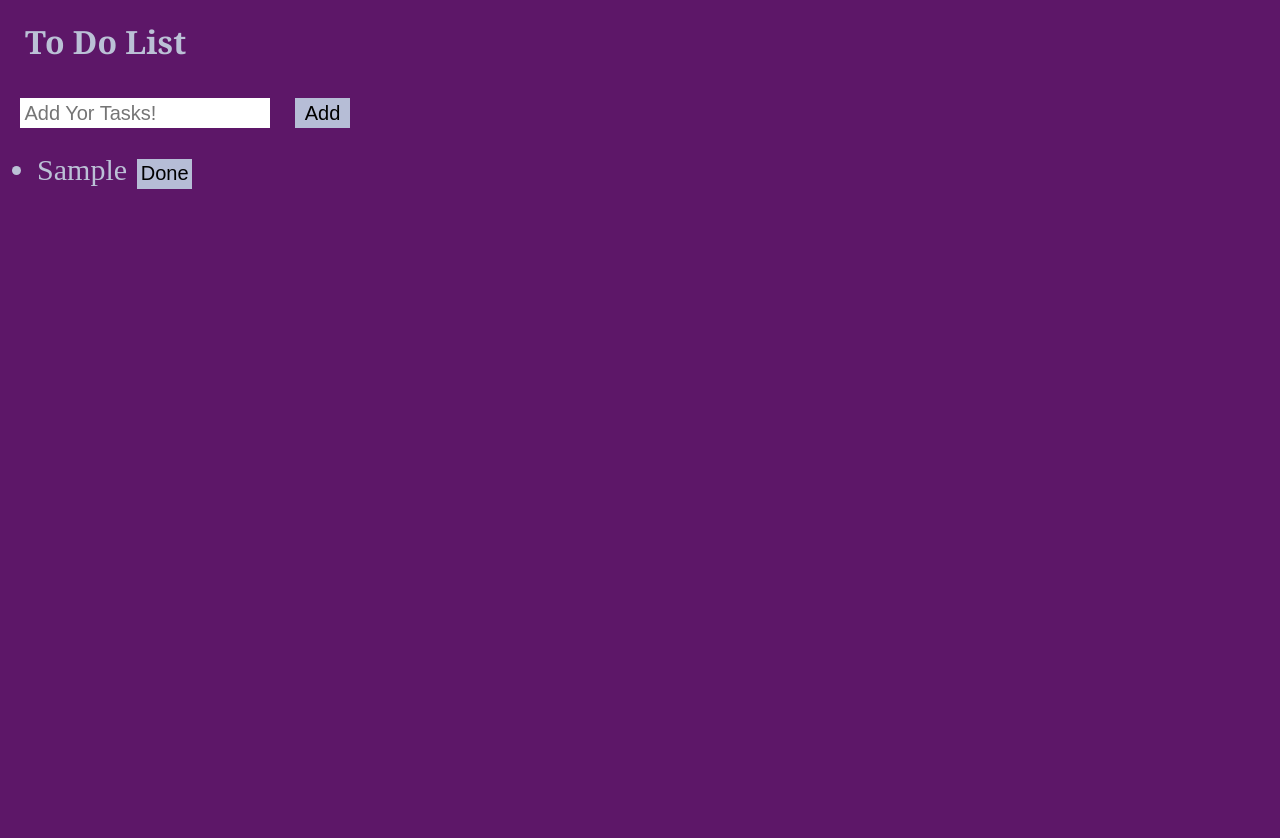
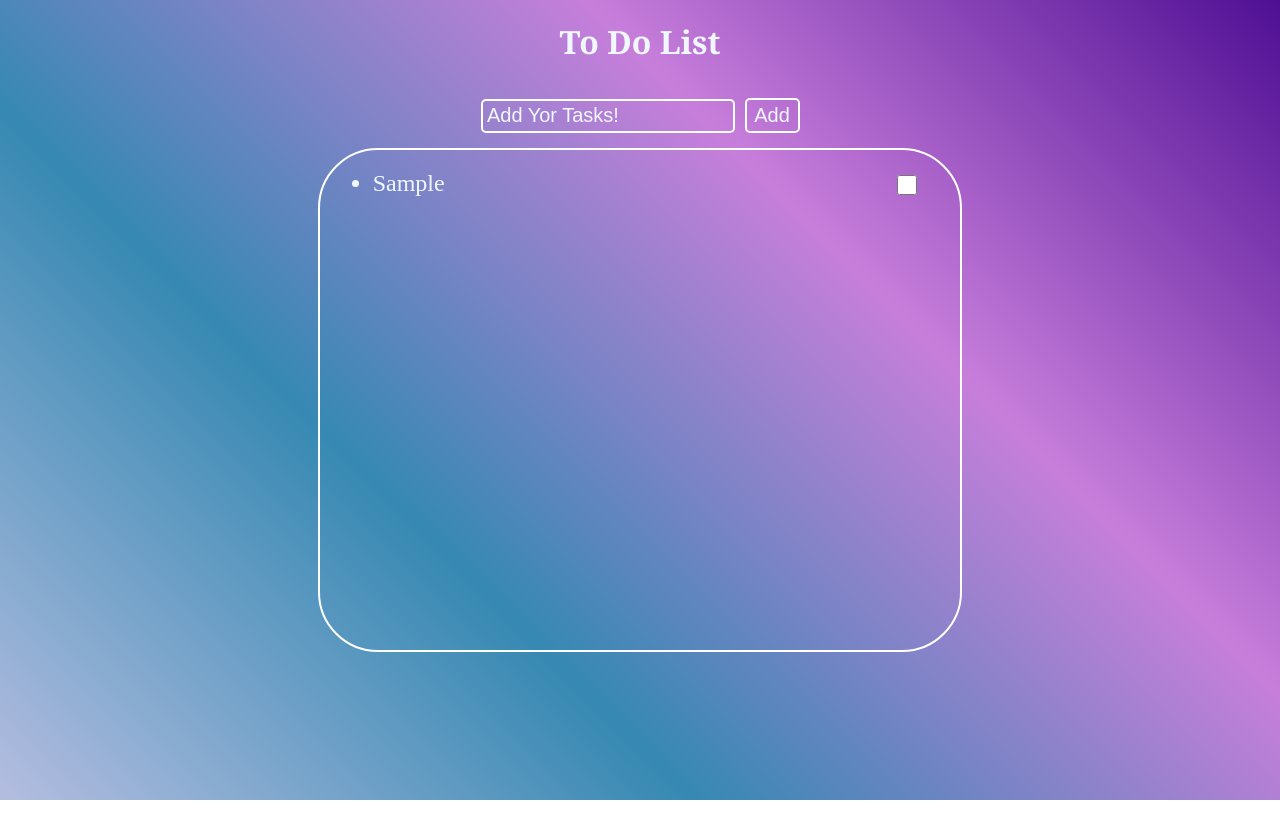
Before and after one commit to GarvModi18/CognoRise-Infotech, a plain HTML site: page ToDoList/index.html in a window 1280 px wide. Both pictures are taken after typing "Sample" into the empty fields and a click on the button "Add". Shown: the top 838 px of the page. After the commit the page ends 800 px from the top, so only its background shows below. Drawn offline with Linux system fonts and the light colour scheme.

Commit message:
Updated Layout

```diff
--- a/ToDoList/index.html
+++ b/ToDoList/index.html
@@ -14,10 +14,14 @@
         <input type="text" placeholder=" Add Yor Tasks!" id="TaskInput">
         <button>Add</button>
     </div>
-    <div class="listContainer">
-        <ul id="list">
-        </ul>
+    <div class="container">
+        <div class="listContainer">
+            <ul id="list">
+            </ul>
+            <div class="checkboxDiv"></div>
+        </div>
     </div>
+
     <script src="script.js"></script>
 </body>
 </html>
--- a/ToDoList/script.js
+++ b/ToDoList/script.js
@@ -1,21 +1,31 @@
 let input=document.getElementById("TaskInput");
 let button=document.querySelector("button");
 let list=document.getElementById("list");
-let div=document.getElementsByClassName("listContainer");
+let checkboxDiv=document.getElementsByClassName('checkboxDiv')[0];//class returns a collection
 
 button.addEventListener("click",(e) =>{
     if(input.value != ""){
         let listItem=document.createElement("li");
-        let completeBtn=document.createElement("button");
-        completeBtn.textContent="Done";
-        completeBtn.style.margin="0px 10px";
+        let checkIteam=document.createElement("input");
+
+        checkIteam.type="checkbox";
+        checkIteam.style.width="20px";
+        checkIteam.style.height="20px";
+        checkIteam.style.marginUp="30px";
+
         listItem.textContent=input.value;
+
         list.appendChild(listItem);
-        listItem.appendChild(completeBtn);
+        checkboxDiv.appendChild(checkIteam);
         input.value="";//clear the inputBox
 
-        completeBtn.addEventListener("click" , (e)=>{
-            listItem.style.textDecorationLine="line-through";
+        checkIteam.addEventListener("change",(e)=>{
+            if(checkIteam.checked){
+                listItem.style.textDecorationLine="line-through";
+            }
+            else{
+            listItem.style.textDecorationLine="none";
+            }
         })
     }
 })
--- a/ToDoList/style.css
+++ b/ToDoList/style.css
@@ -1,49 +1,100 @@
-*{
-    margin:0;
+* {
+    margin: 0;
     padding: 0;
+    color: aliceblue;
 }
-body{
-    background-color: rgb(93, 23, 104);
-    height: 200vh;
+
+#TaskInput::placeholder {
+    color: aliceblue;
 }
-.title{
+
+body {
+    background-image: linear-gradient(45deg, rgb(180, 189, 224), rgb(54, 137, 179), rgb(199, 126, 219), rgb(79, 15, 148));
+    height: 100vh;
+}
+
+.title {
+    display: flex;
+    align-items: center;
+    justify-content: center;
     padding: 20px 25px;
     font-family: Cambria, Cochin, Georgia, Times, 'Times New Roman', serif;
     color: rgb(187, 193, 214);
 }
-.inputBox{
-    width: 330px;
+
+.inputBox {
+    display: flex;
+    align-items: center;
+    justify-content: center;
+    /* width: 95%; */
     padding: 15px 20px;
     font-size: 30px;
     display: flex;
-    justify-content: space-between;
+    justify-content: center;
+    gap: 10px;
 }
-button{
+
+button {
     width: 55px;
     height: 30px;
     font-size: 20px;
-    border: none;
-    background-color: rgb(182, 189, 214);
+    border: 2px solid white;
+    border-radius: 5px;
+    height: 35px;
+    /* background-color: rgb(182, 189, 214); */
+    background-color: transparent;
+
 }
-input{
-    border: none;
+
+input {
+    border-radius: 5px;
+    background-color: transparent;
+    border: 2px solid white;
     width: 250px;
     height: 30px;
     font-size: 20px;
 }
-.listContainer{
+
+.container {
+    display: flex;
+    justify-content: center;
+    align-items: center;
+}
+
+.listContainer {
+
+    display: flex;
+    justify-content: space-evenly;
     width: 50vw;
-    /* border: 2px solid rgb(117, 29, 29); */
-    border-radius: 50px;
-    display: flex;
-    justify-content: flex-start;
+    height: 500px;
+    border: 2px solid white;
+    border-radius: 60px;
 
 }
-ul , li{
-    font-size: 30px;
-    list-style-type: disc;
-    margin-left: 1.45vw;
-    color: rgb(187, 193, 214);
+
+#list {
+    margin-top: 20px;
+    height: 90%;
+    width: 80%;
+    font-size: x-large;
+    /* border-radius: 10px;
+    border: 2px solid red; */
+
+}
+
+.checkboxDiv {
+    display: flex;
+    flex-direction: column;
+    width: 30px;
+    height: 90%;
+    margin-top: 20px;
     padding-top: 5px;
-    padding-bottom: 5px;
+    gap: 10px;
+    /* border-radius: 10px; */
+    /* border: 2px solid yellow; */
 }
+
+li {
+    margin-left: 20px;
+    margin-bottom: 2px;
+}
```
